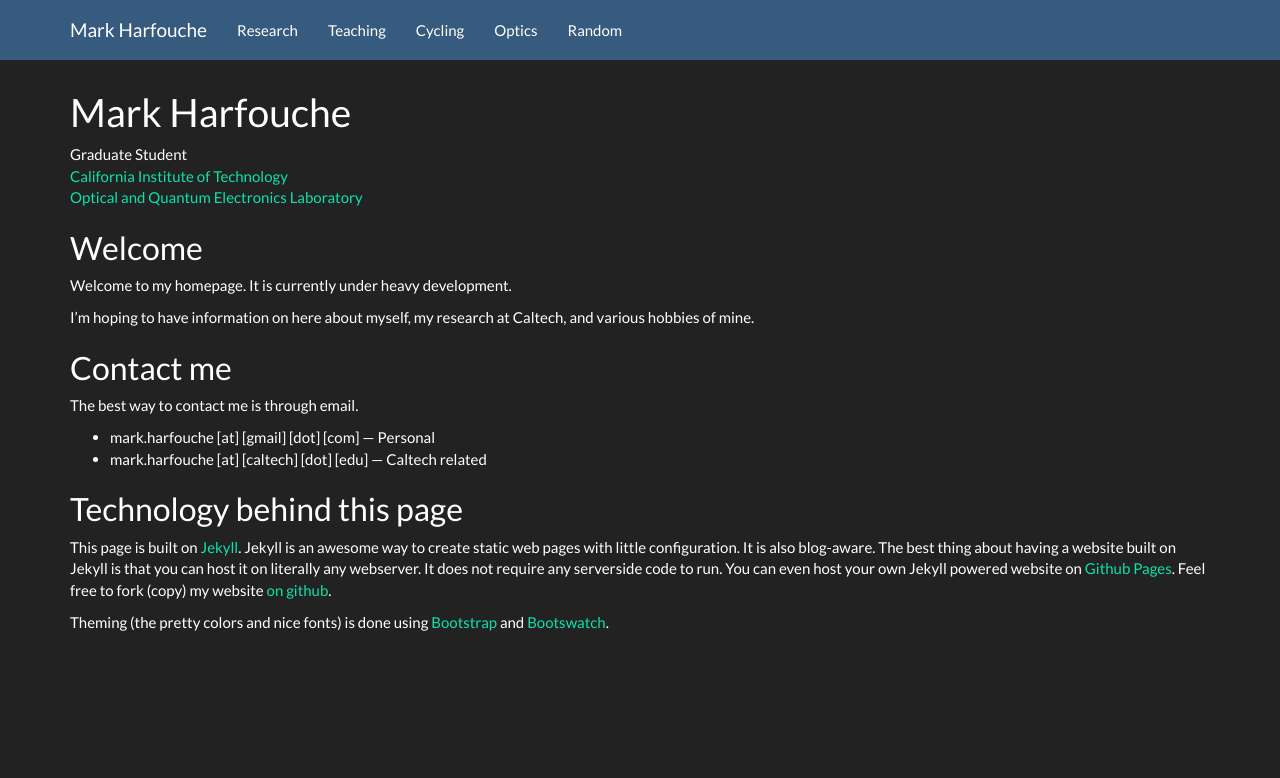
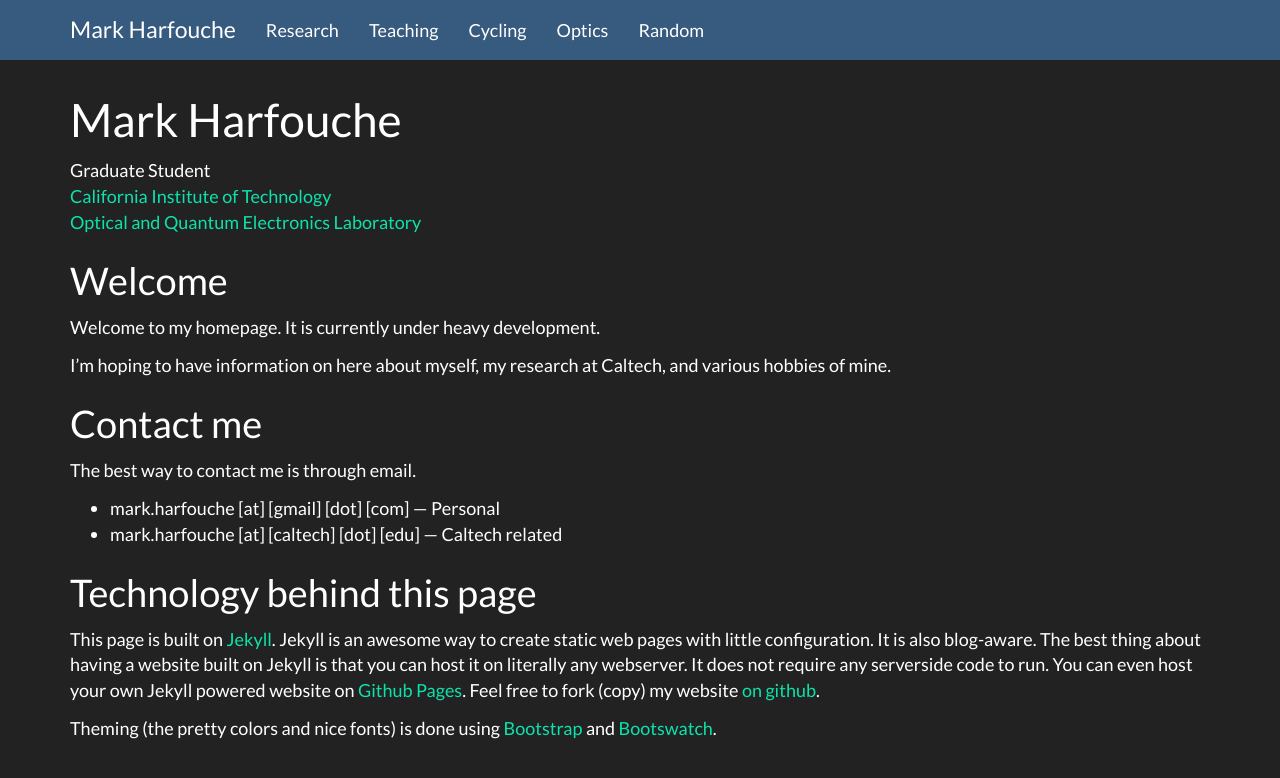
Before and after one commit to hmaarrfk/hmaarrfk.github.io, a Jekyll site: the page built from index.md, in a window 1280 px wide. Shown: the top 778 px of the page. Built offline with Jekyll 4.4.1, drawn with Linux system fonts in a browser that asks for light colours; nearby versions of some CDN libraries; Markdown is read by kramdown in place of the engine named in the settings.

Commit message:
Changed the theme color so that it matches the background of the favicon
modified the layout slightly so that it is better now

```diff
--- a/_layouts/default.html
+++ b/_layouts/default.html
@@ -39,7 +39,7 @@
   <meta name="msapplication-TileColor" content="#2d89ef">
   <meta name="msapplication-TileImage" content="{{ "/img/favicons/mstile-144x144.png" | prepend: site.baseurl }}">
   <meta name="msapplication-config" content="{{ "/img/favicons/browserconfig.xml" | prepend: site.baseurl }}">
-  <meta name="theme-color" content="#ffffff">
+  <meta name="theme-color" content="#375a7f">
 </head>
 <body>
 <nav class="navbar navbar-default navbar-fixed-top">
@@ -64,7 +64,7 @@
   </div>
 </div>
 </nav>
-<div class="container" style="margin-top:70px">
+<div class="container content">
   <h1>{{ page.title }}</h1>
   {{ content }}
 </div>
--- a/css/style.scss
+++ b/css/style.scss
@@ -1,12 +1,13 @@
 ---
 ---
 
+$font-size-base:          18px !default;
 @import "variables";
 @import "bootstrap";
 @import "bootswatch";
 
 
 .content{
-    width: 80%;
-    margin: 0 auto;
+    margin-top:70px;
+    margin-bottom:100px;
 }
```
